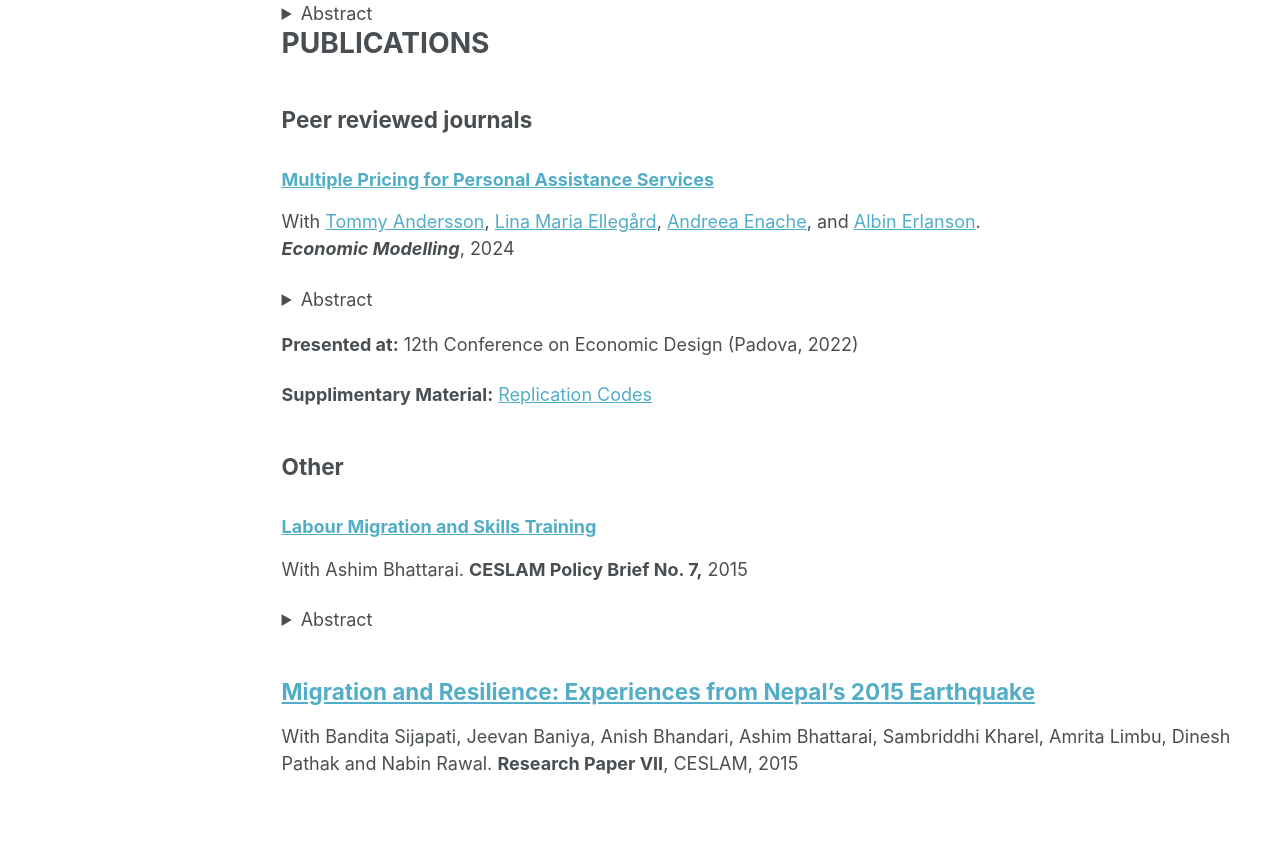
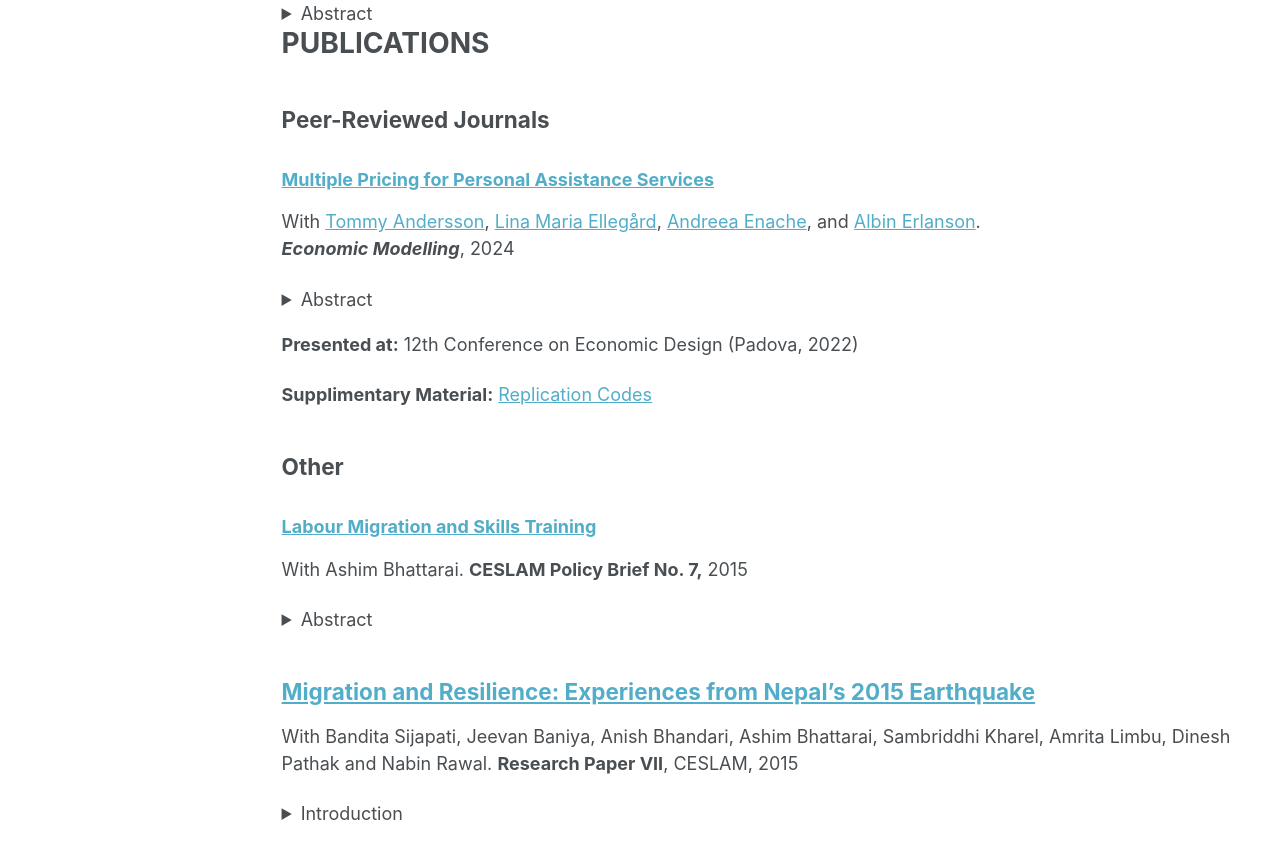
Before and after one commit to prakritithami/prakritithami.github.io, a Jekyll site: the page built from _research/papers.md, in a window 1280 px wide and 1400 px high. Shown: the part 513-1372 px from the top of the window. Built offline with Jekyll 4.4.1, drawn with Linux system fonts in a browser that asks for light colours; some web fonts are replaced.

Commit message:
Update papers.md

```diff
--- a/_research/papers.md
+++ b/_research/papers.md
@@ -26,7 +26,7 @@ author_profile: true
 
 # PUBLICATIONS
 
-## Peer reviewed journals
+## Peer-Reviewed Journals
 
 ### [Multiple Pricing for Personal Assistance Services](https://doi.org/10.1016/j.econmod.2024.106916)
 With <a href="https://sites.google.com/site/tommyanderssonlunduniversity/home" target="_blank">Tommy Andersson</a>, <a href="https://sites.google.com/site/linamariaellegaard" target="_blank">Lina Maria Ellegård</a>, <a href="https://sites.google.com/view/andreea-enache" target="_blank">Andreea Enache</a>, and <a href="https://erlanson.weebly.com/" target="_blank">Albin Erlanson</a>.
@@ -53,3 +53,12 @@ With Ashim Bhattarai.
 ## [Migration and Resilience: Experiences from Nepal's 2015 Earthquake](https://www.ceslam.org/uploads/backup/Migration-and-Resilience.pdf)
 With Bandita Sijapati, Jeevan Baniya, Anish Bhandari, Ashim Bhattarai, Sambriddhi Kharel, Amrita Limbu, Dinesh Pathak and Nabin Rawal.
 **Research Paper VII**, CESLAM, 2015
+<details>
+  <summary>Introduction</summary>
+  <p>A landlocked country with diverse geographic and climatic features, Nepal is known to be highly vulnerable to a range of natural hazards, particularly droughts, earthquakes, floods and landslides. The risk arising from natural disasters is further exacerbated by the poor socio-economic condition of the
+country’s population. Over the past two decades, Nepal’s record in reducing poverty has been noteworthy, with poverty headcount having fallen from 42 per cent in 1995/96 to 25 per cent in 2010/11. Yet, a significant number of households remain ever vulnerable to slipping back into poverty as over 70 per cent of Nepalis still live on less than USD 2.5 a day. To exacerbate matters, inequality across social groups and regions has persisted over the years. Thus, the Central Region with an HDI of 0.510 (in 2011) has consistently ranked at the top while the Far-Western Region with an HDI of 0.435 has remained at the bottom. In terms of regional comparison, Nepal’s 2011 HDI score of 0.458 is among the lowest in South Asia.
+
+  <p>In such a context, outmigration (both internal and external), especially of the youth for employment opportunities, has been high. In the fiscal year 2013/14 alone, approximately half a million Nepalis, mainly young men and women, took up foreign employment. (This figure excludes migrants to India and migrant workers who went abroad without government-issued labour permits, both categories that are not captured in the government data.) The total official remittance received during the first nine months of FY 2013/14 was almost NPR 400 billion (USD 4 billion), or close to 30 per cent of the country’s total GDP.
+
+  <p>In the aftermath of the M 7.8 earthquake that struck central Nepal on 25 April 2015, and its aftershocks, particularly a major one of M 7.3 on 12 May 2015, issues related to the links between migration and disaster-preparedness as well as coping strategies adopted by the affected population have come to the fore. To examine such linkages, the Centre for the Study of Labour and Mobility (CESLAM) at the Social Science Baha (SSB), with support from the International Labour Organisation (ILO) and the International Migration Initiative of the Open Society Foundations, New York, undertook a quick assessment in four of the 14 severely affected districts, namely, Sindhupalchowk, Kavrepalanchowk, Dhading and Kathmandu, to understand how households with migrants—both external and internal—have coped with the natural disaster and whether there is any evidence of greater resilience on the part of such households.
+</details>
```
